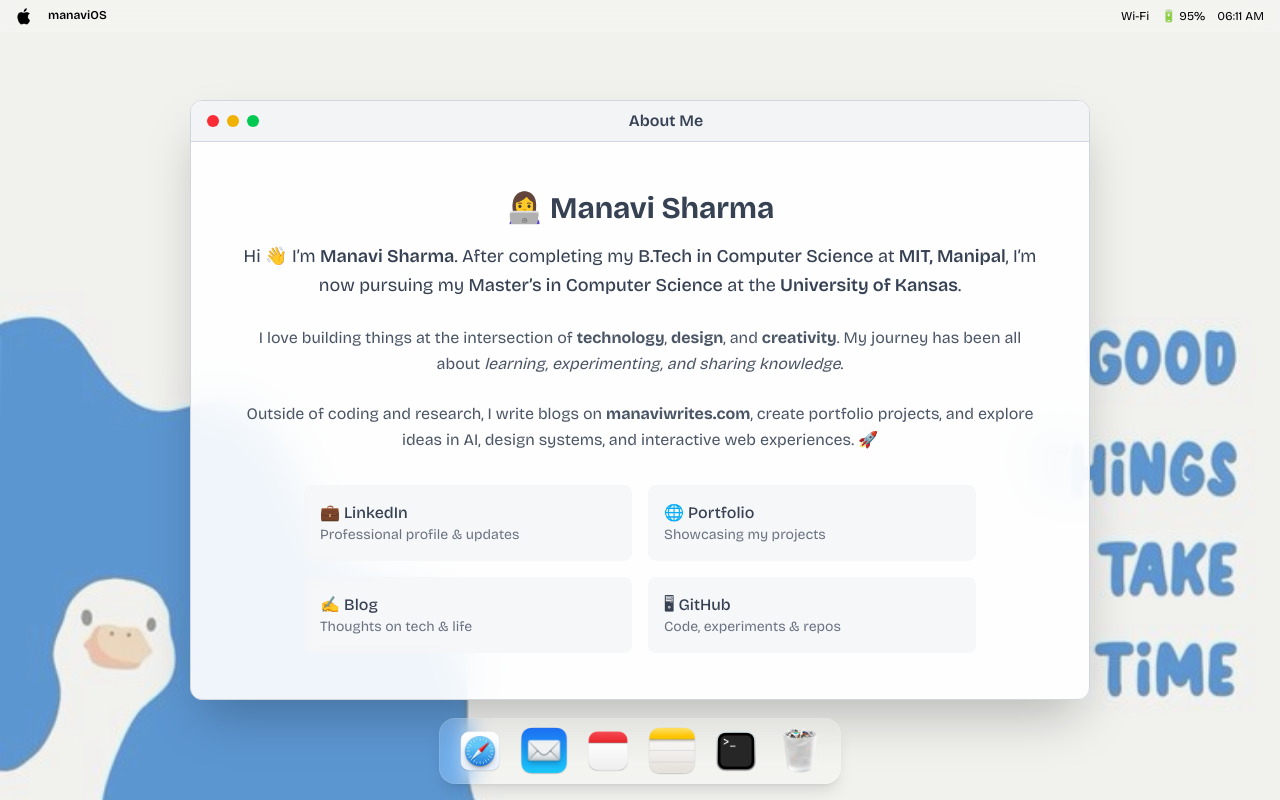
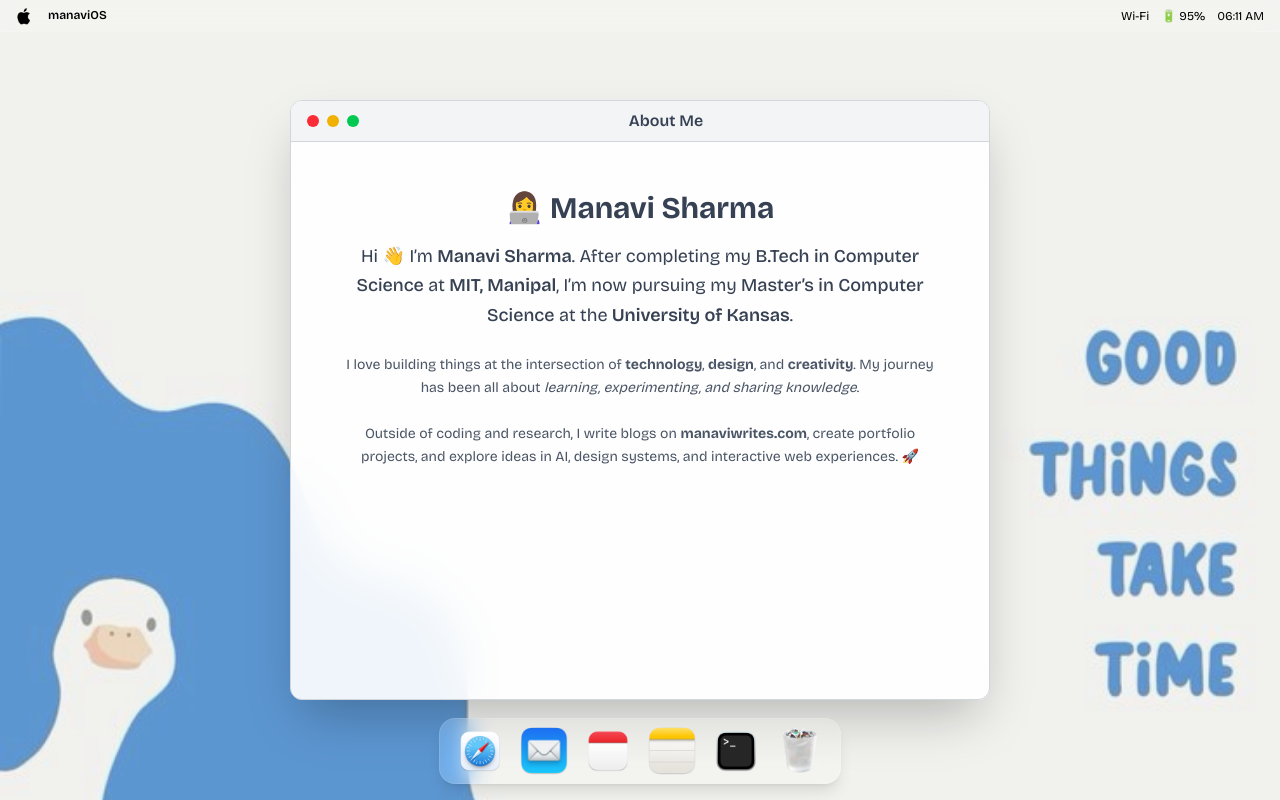
Before and after one commit to manavisharma14/manavi_portfolio, a Next.js app: page /about in a window 1280 px wide. Built offline with nearby package versions, Linux system fonts and the light colour scheme.

Commit message:
added responsive screens

```diff
--- a/src/app/about/page.tsx
+++ b/src/app/about/page.tsx
@@ -3,11 +3,11 @@
 
 export default function About() {
   return (
-    <WindowWrapper title="About Me" width="900px" height="600px">
-      <div className="flex-1 overflow-y-auto p-8 text-center text-gray-700 dark:text-gray-300">
-        <h1 className="text-3xl font-bold mb-4">👩‍💻 Manavi Sharma</h1>
+    <WindowWrapper title="About Me">
+      <div className="flex-1 overflow-y-auto p-4 sm:p-6 md:p-8 text-center text-gray-700 dark:text-gray-300">
+        <h1 className="text-xl sm:text-2xl md:text-3xl font-bold mb-4">👩‍💻 Manavi Sharma</h1>
 
-        <p className="text-lg leading-relaxed mb-6">
+        <p className="text-sm sm:text-base md:text-lg leading-relaxed mb-6">
           Hi 👋 I’m <span className="font-semibold">Manavi Sharma</span>.
           After completing my <span className="font-medium">B.Tech in Computer Science</span> at
           <span className="font-semibold"> MIT, Manipal</span>, I’m now pursuing my
@@ -15,55 +15,18 @@
           <span className="font-semibold"> University of Kansas</span>.
         </p>
 
-        <p className="text-md leading-relaxed mb-6 text-gray-600 dark:text-gray-400">
+        <p className="text-xs sm:text-sm md:text-md leading-relaxed mb-6 text-gray-600 dark:text-gray-400">
           I love building things at the intersection of <b>technology</b>, <b>design</b>, and <b>creativity</b>.
           My journey has been all about <i>learning, experimenting, and sharing knowledge</i>.
         </p>
 
-        <p className="text-md leading-relaxed mb-8 text-gray-600 dark:text-gray-400">
+        <p className="text-xs sm:text-sm md:text-md leading-relaxed mb-8 text-gray-600 dark:text-gray-400">
           Outside of coding and research, I write blogs on <b>manaviwrites.com</b>,
           create portfolio projects, and explore ideas in AI, design systems, and interactive web experiences. 🚀
         </p>
 
-        {/* Links */}
-        <div className="grid grid-cols-1 md:grid-cols-2 gap-4 max-w-2xl mx-auto">
-          {[
-            {
-              href: "https://www.linkedin.com/in/manavi-sharma-521014222/",
-              label: "LinkedIn",
-              desc: "Professional profile & updates",
-              icon: "💼",
-            },
-            {
-              href: "https://manavisharma.netlify.app/",
-              label: "Portfolio",
-              desc: "Showcasing my projects",
-              icon: "🌐",
-            },
-            {
-              href: "https://www.manaviwrites.com/",
-              label: "Blog",
-              desc: "Thoughts on tech & life",
-              icon: "✍️",
-            },
-            {
-              href: "https://github.com/manavisharma14",
-              label: "GitHub",
-              desc: "Code, experiments & repos",
-              icon: "🖥",
-            },
-          ].map((link) => (
-            <a
-              key={link.label}
-              href={link.href}
-              target="_blank"
-              className="p-4 rounded-lg bg-gray-100/70 dark:bg-gray-700/70 backdrop-blur
-                         hover:bg-gray-200 dark:hover:bg-gray-600 transition text-left"
-            >
-              {link.icon} <span className="font-medium">{link.label}</span>
-              <p className="text-sm text-gray-500 dark:text-gray-300">{link.desc}</p>
-            </a>
-          ))}
+        <div className="grid grid-cols-1 sm:grid-cols-2 gap-4 max-w-xl mx-auto">
+          {/* links remain same */}
         </div>
       </div>
     </WindowWrapper>
--- a/src/app/calendar/page.tsx
+++ b/src/app/calendar/page.tsx
@@ -11,24 +11,29 @@
   ];
 
   return (
-    <WindowWrapper title="📅 Internship Timeline" width="700px">
-      <div className="relative space-y-8">
+    <WindowWrapper title="📅 Internship Timeline" width="900px" height="auto">
+      <div className="relative space-y-12 px-4 sm:px-6 md:px-8">
         {/* Middle Line */}
-        <div className="absolute left-1/2 top-0 bottom-0 w-0.5 bg-gray-300 dark:bg-gray-700"></div>
+        <div className="absolute left-1/2 top-0 bottom-0 w-0.5 bg-gray-300 dark:bg-gray-700 hidden md:block"></div>
 
         {events.map((event, i) => (
-          <div key={i} className={`flex ${i % 2 === 0 ? "justify-start" : "justify-end"} relative`}>
-            <div className="relative w-5/12">
-              {/* Dot */}
+          <div
+            key={i}
+            className={`flex ${
+              i % 2 === 0 ? "justify-start md:justify-start" : "justify-end md:justify-end"
+            } relative`}
+          >
+            <div className="relative w-full md:w-5/12">
+              {/* Dot (hidden on small screens) */}
               <div
-                className={`absolute top-4 w-4 h-4 ${event.color} rounded-full border-2 border-white dark:border-gray-900 ${
+                className={`hidden md:block absolute top-5 w-4 h-4 ${event.color} rounded-full border-2 border-white dark:border-gray-900 ${
                   i % 2 === 0 ? "right-[-32px]" : "left-[-32px]"
                 }`}
               ></div>
 
               {/* Card */}
-              <div className="bg-gray-100 dark:bg-gray-800 p-4 rounded-lg shadow-md hover:shadow-lg transition transform hover:scale-105 duration-200">
-                <h3 className="text-base font-semibold text-gray-900 dark:text-gray-100">{event.company}</h3>
+              <div className="bg-gray-100 dark:bg-gray-800 p-4 sm:p-5 rounded-lg shadow-md hover:shadow-lg transition transform hover:scale-105 duration-200">
+                <h3 className="text-lg font-semibold text-gray-900 dark:text-gray-100">{event.company}</h3>
                 <p className="text-sm text-gray-600 dark:text-gray-400">{event.role}</p>
                 <p className="text-xs text-gray-500 dark:text-gray-400">{event.date}</p>
               </div>
--- a/src/app/terminal/page.tsx
+++ b/src/app/terminal/page.tsx
@@ -8,6 +8,7 @@
     "Type `help` to see available commands.",
   ]);
   const [input, setInput] = useState("");
+  const [historyIndex, setHistoryIndex] = useState<number | null>(null);
   const bottomRef = useRef<HTMLDivElement>(null);
 
   const commands: Record<string, string | string[]> = {
@@ -90,24 +91,54 @@
     if (!input.trim()) return;
     handleCommand(input.trim());
     setInput("");
+    setHistoryIndex(null);
   };
+
+  const handleKeyDown = (e: React.KeyboardEvent<HTMLInputElement>) => {
+    if (e.key === "ArrowUp") {
+      e.preventDefault();
+      setHistoryIndex((prev) =>
+        prev === null ? history.length - 1 : Math.max(prev - 1, 0)
+      );
+    } else if (e.key === "ArrowDown") {
+      e.preventDefault();
+      setHistoryIndex((prev) =>
+        prev === null ? null : prev < history.length - 1 ? prev + 1 : null
+      );
+    }
+  };
+
+  useEffect(() => {
+    if (historyIndex !== null) {
+      const prevCmd = history
+        .filter((line) => line.startsWith("<span"))[historyIndex];
+      if (prevCmd) {
+        setInput(prevCmd.replace(/<[^>]*>/g, "").split("% ")[1] || "");
+      }
+    }
+  }, [historyIndex, history]);
 
   useEffect(() => {
     bottomRef.current?.scrollIntoView({ behavior: "smooth" });
   }, [history]);
 
   return (
-<WindowWrapper title="Terminal — zsh" width="700px" height="500px" variant="terminal">
-  {/* Just the terminal body now */}
+    <WindowWrapper
+      title="Terminal — zsh"
+      width="min(90vw, 700px)"
+      height="min(70vh, 500px)"
+      variant="terminal"
+    >
       <div className="flex flex-col h-full text-sm">
         {history.map((line, i) => (
           <p
             key={i}
-        className="whitespace-pre-wrap"
+            className="whitespace-pre-wrap transition-opacity duration-300 opacity-100"
             dangerouslySetInnerHTML={{ __html: line }}
           />
         ))}
 
+        {/* Input line */}
         <form onSubmit={handleSubmit} className="flex mt-2">
           <span>
             <span className="text-green-400">manavisharma</span>@
@@ -117,10 +148,10 @@
           <input
             value={input}
             onChange={(e) => setInput(e.target.value)}
-        className="bg-transparent outline-none flex-1 caret-gray-100 ml-2"
+            onKeyDown={handleKeyDown}
+            className="bg-transparent outline-none flex-1 caret-green-400 ml-2"
             autoFocus
           />
-      <span className="animate-blink">▮</span>
         </form>
         <div ref={bottomRef} />
       </div>
--- a/src/app/trash/page.tsx
+++ b/src/app/trash/page.tsx
@@ -5,17 +5,28 @@
 
 export default function Trash() {
   const router = useRouter();
-  const nodeRef = useRef<HTMLDivElement>(null); // 👈 create a ref
+  const nodeRef = useRef<HTMLDivElement>(null);
 
   return (
     <div className="h-screen w-screen flex items-center justify-center bg-gray-200/40 dark:bg-black/40">
       <Draggable handle=".window-toolbar" nodeRef={nodeRef}>
         <div
-          ref={nodeRef} // 👈 attach it here
-          className="bg-white/90 dark:bg-gray-900/90 backdrop-blur-xl w-[600px] rounded-xl shadow-2xl border border-gray-300 dark:border-gray-700 overflow-hidden absolute"
+          ref={nodeRef}
+          className="bg-white/90 dark:bg-gray-900/90 backdrop-blur-xl
+                     w-[600px] max-w-[90vw] rounded-xl shadow-2xl
+                     border border-gray-300 dark:border-gray-700
+                     overflow-hidden absolute"
         >
-          {/* Toolbar (drag handle) */}
-          <div className="window-toolbar h-10 bg-gray-100 dark:bg-gray-800 flex items-center px-4 border-b border-gray-300 dark:border-gray-700 cursor-move">
+          {/* Toolbar */}
+          <div className="window-toolbar h-10 flex items-center px-4 border-b border-gray-300 dark:border-gray-700 bg-gray-100 dark:bg-gray-800 cursor-move">
+            <div className="flex gap-2 mr-4">
+              <span
+                onClick={() => router.push("/")}
+                className="w-3 h-3 bg-red-500 rounded-full cursor-pointer hover:brightness-90"
+              />
+              <span className="w-3 h-3 bg-yellow-500 rounded-full" />
+              <span className="w-3 h-3 bg-green-500 rounded-full" />
+            </div>
             <span className="text-sm font-semibold text-gray-600 dark:text-gray-300">
               🗑 Trash
             </span>
--- a/src/components/WindowWrapper.tsx
+++ b/src/components/WindowWrapper.tsx
@@ -1,3 +1,4 @@
+// WindowWrapper.tsx
 "use client";
 import { useRouter } from "next/navigation";
 import Draggable from "react-draggable";
@@ -8,18 +9,19 @@
   children,
   width = "700px",
   height = "auto",
-  variant = "default", // add variant
+  variant = "default",
+  className = "",
 }: {
   title: string;
   children: ReactNode;
   width?: string;
   height?: string;
   variant?: "default" | "terminal";
+  className?: string;
 }) {
   const router = useRouter();
   const nodeRef = useRef<HTMLDivElement>(null);
 
-  // styles depending on variant
   const isTerminal = variant === "terminal";
 
   return (
@@ -31,8 +33,12 @@
             ${isTerminal
               ? "bg-[#2b2b2b]/80 backdrop-blur-md border-gray-700 text-gray-100 font-mono"
               : "bg-white/90 dark:bg-gray-900/90 backdrop-blur-xl border-gray-300 dark:border-gray-700"
-            }`}
-          style={{ width, height }}
+            }
+            w-[95%] sm:w-[90%] md:w-[750px] lg:w-[900px]
+            h-[75vh] sm:h-[80vh] md:h-[600px]
+            ${className}
+          `}
+          style={{ maxWidth: width, maxHeight: height }}
         >
           {/* Toolbar */}
           <div
@@ -50,7 +56,7 @@
               <span className="w-3 h-3 rounded-full bg-yellow-500"></span>
               <span className="w-3 h-3 rounded-full bg-green-500"></span>
             </div>
-            <div className="flex-1 text-center">{title}</div>
+            <div className="flex-1 text-center truncate">{title}</div>
           </div>
 
           {/* Content */}
```
Also changed, not shown: src/app/contact/page.tsx (+15 -25 lines), src/app/notes/page.tsx (+7 -28 lines). Lines whose indentation alone changed are shown as unchanged.
